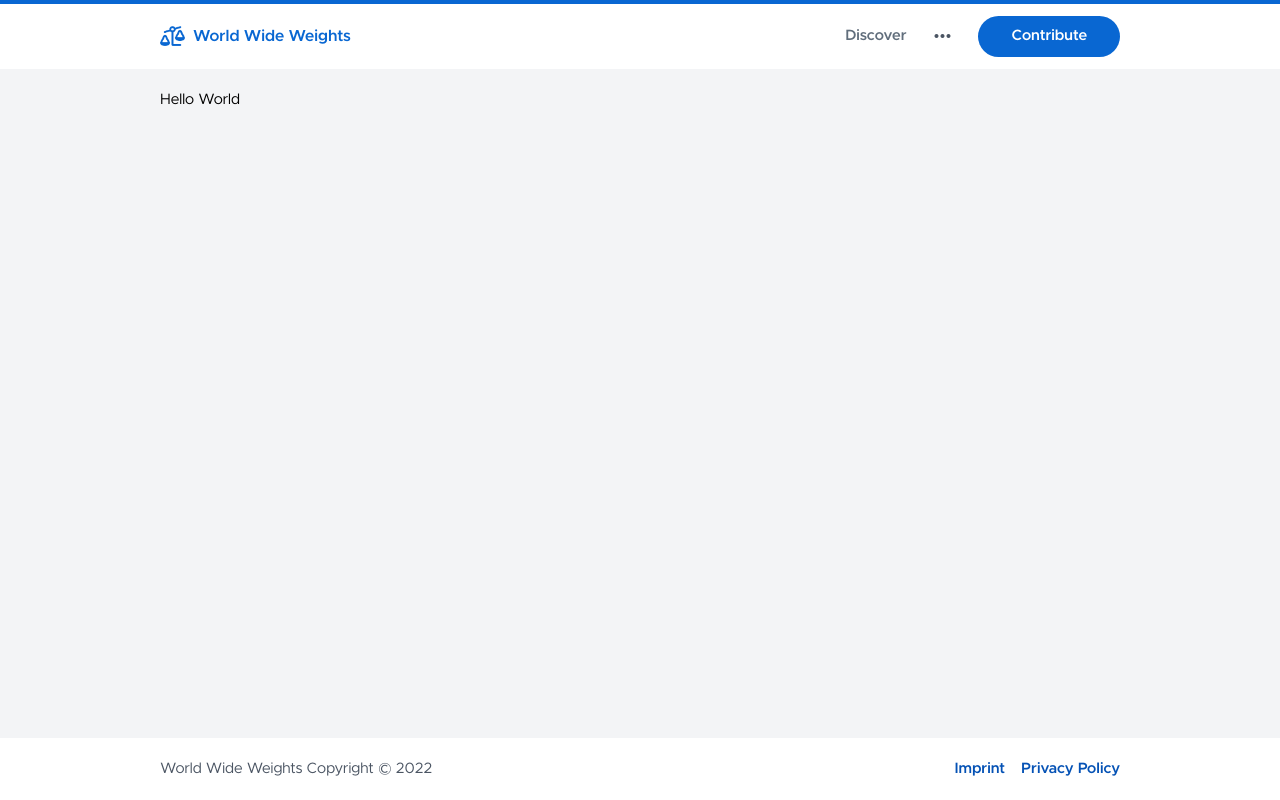
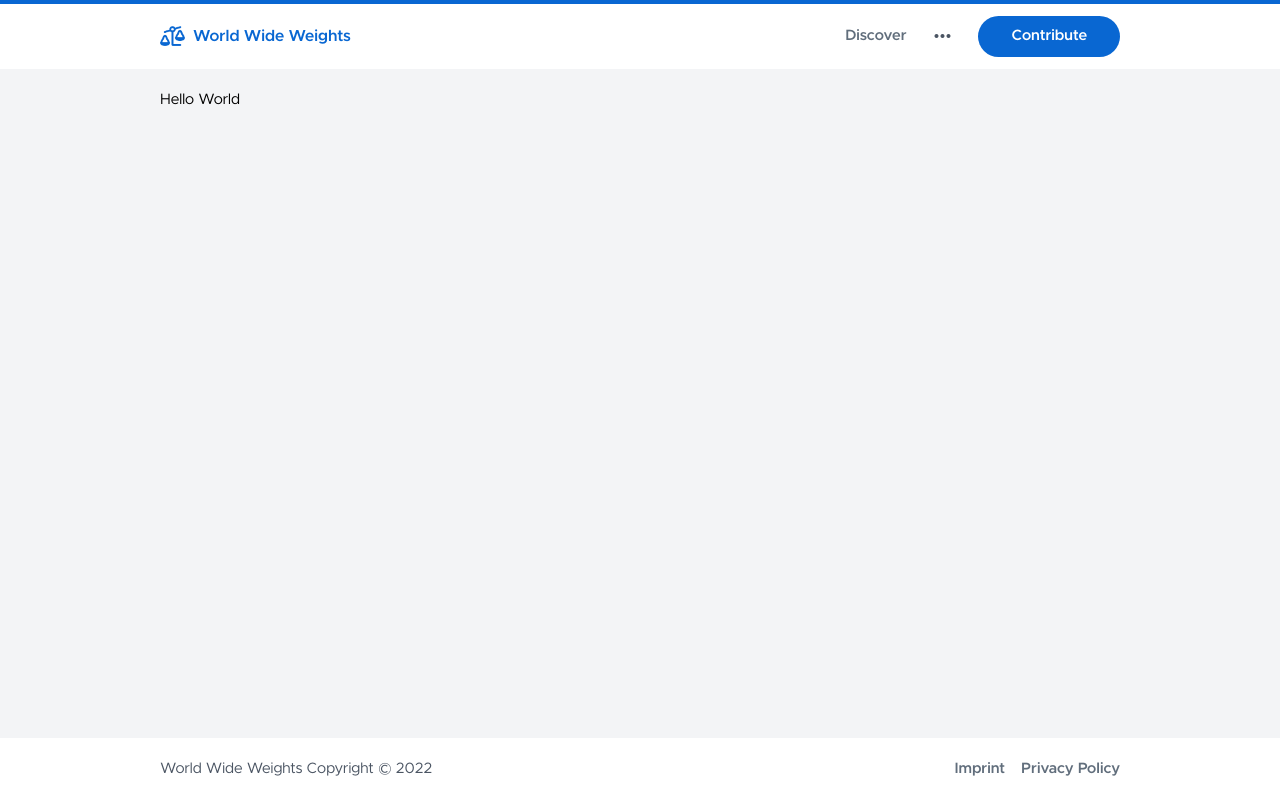
Before and after one commit to world-wide-weights/wwweights, a Next.js app in the folder frontend/: page / in a window 1280 px wide. Built offline with nearby package versions, Linux system fonts and the light colour scheme.

Commit message:
Remove color from link in footer

```diff
--- a/frontend/components/Footer/Footer.tsx
+++ b/frontend/components/Footer/Footer.tsx
@@ -15,8 +15,8 @@ export const Footer: React.FC = () => {
 
           {/* Links */}
           <ul className="flex flex-col md:flex-row items-center gap-2 md:gap-4">
-            <li><Button to="#" kind="tertiary" hasColoredTertiary>Imprint</Button></li>
-            <li><Button to="#" kind="tertiary" hasColoredTertiary>Privacy Policy</Button></li>
+            <li><Button to="#" kind="tertiary">Imprint</Button></li>
+            <li><Button to="#" kind="tertiary">Privacy Policy</Button></li>
           </ul>
         </div>
       </div>
```
